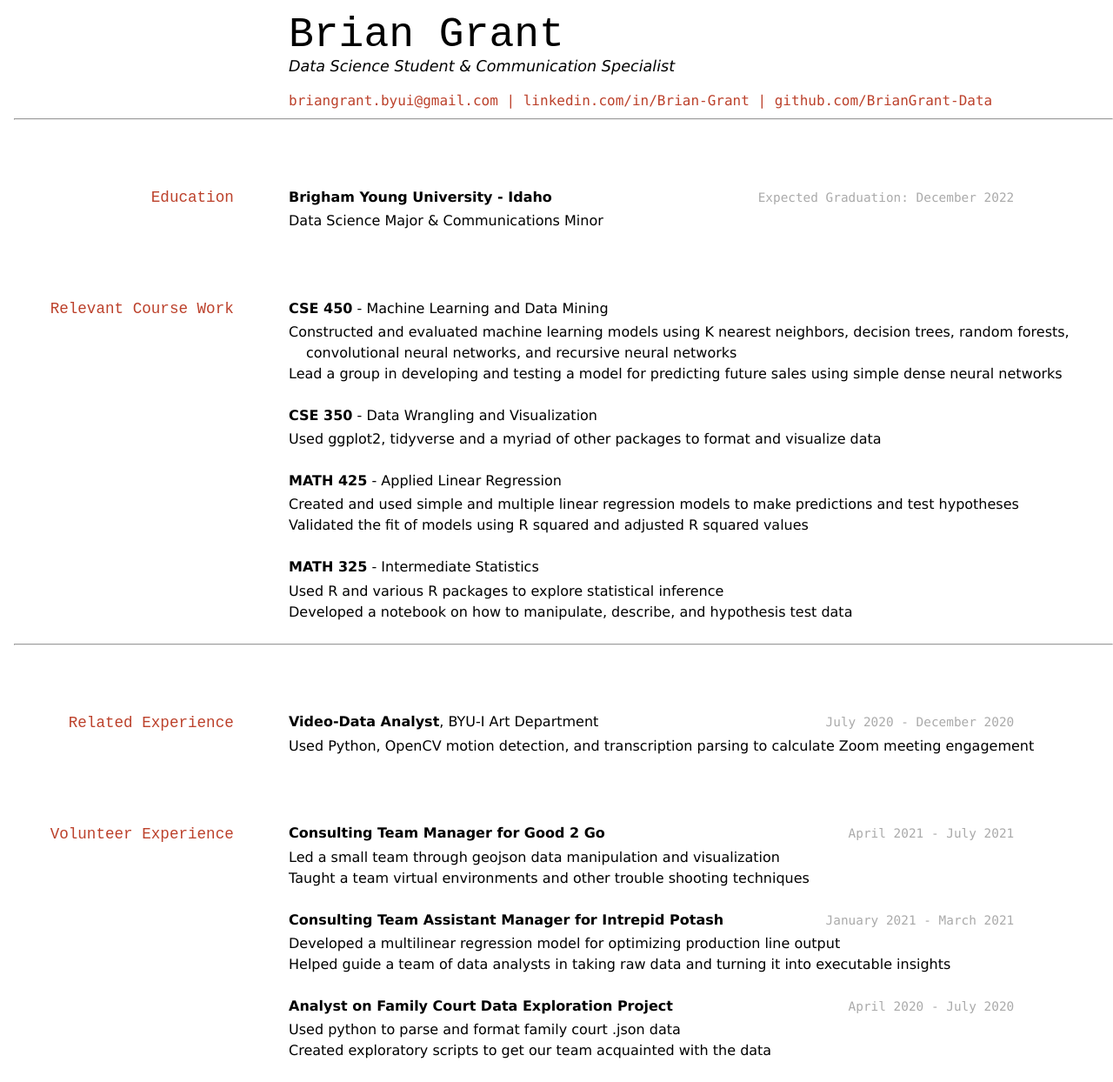
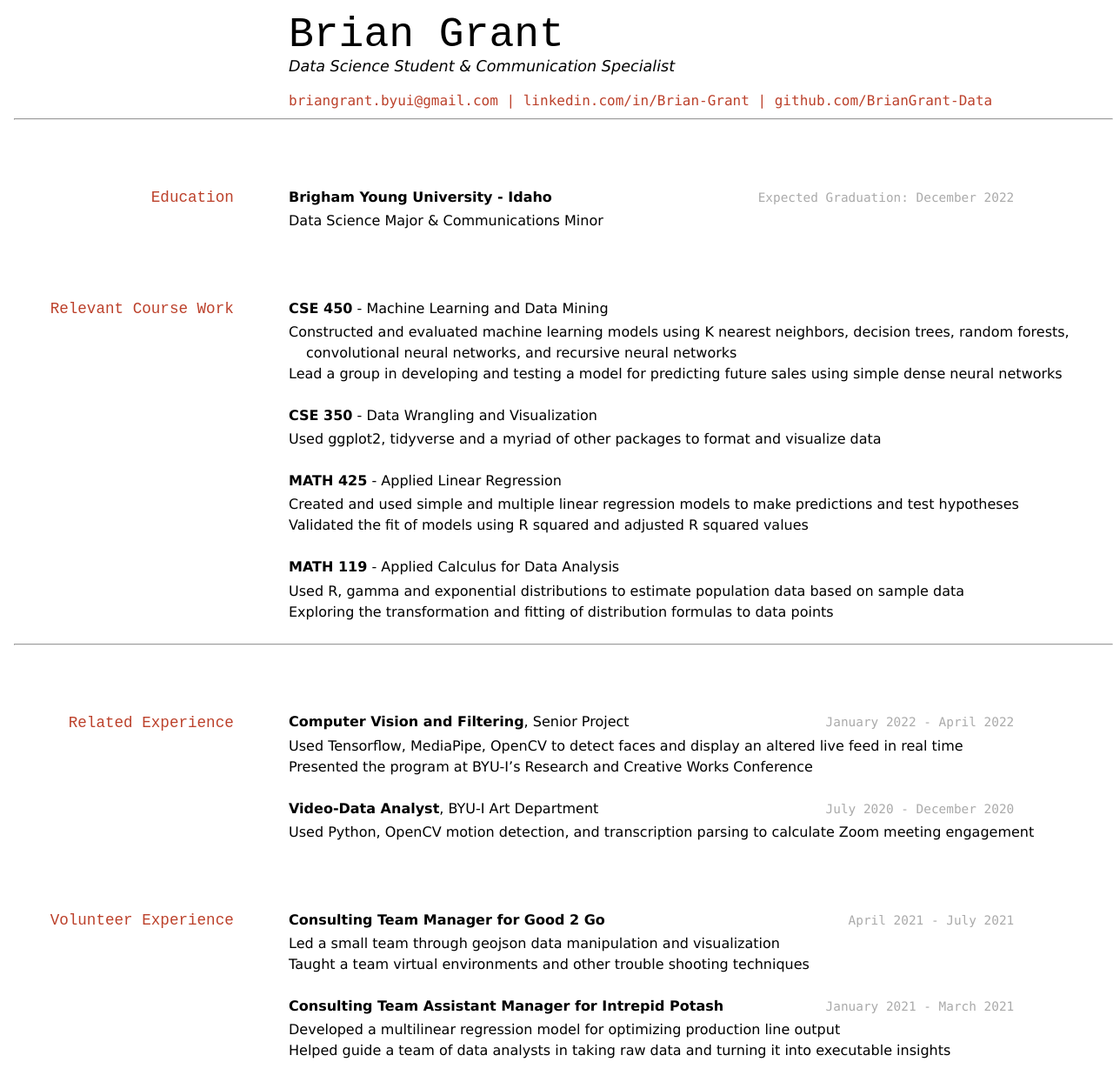
Before and after one commit to BrianGrant-Data/Resume, a Jekyll site: the page built from docs/index.md, in a window 1280 px wide. Shown: the whole page at 87% size. Built offline with Jekyll 4.4.1, drawn with Linux system fonts in a browser that asks for light colours.

Commit message:
Update index.md
Relevant Course Work and Related Experience has been updated.

```diff
--- a/docs/index.md
+++ b/docs/index.md
@@ -35,19 +35,23 @@ __MATH 425__ - Applied Linear Regression
 - Created and used simple and multiple linear regression models to make predictions and test hypotheses
 - Validated the fit of models using R squared and adjusted R squared values
 
-__MATH 325__ - Intermediate Statistics
-- Used R and various R packages to explore statistical inference
-- Developed a notebook on how to manipulate, describe, and hypothesis test data
+__MATH 119__ - Applied Calculus for Data Analysis
+- Used R, gamma and exponential distributions to estimate population data based on sample data
+- Exploring the transformation and fitting of distribution formulas to data points
 
 
 ---
 
 
 ## Related Experience
+`January 2022 - April 2022`
+__Computer Vision and Filtering__, Senior Project
+- Used Tensorflow, MediaPipe, OpenCV to detect faces and display an altered live feed in real time
+- Presented the program at BYU-I's Research and Creative Works Conference
+
 `July 2020 -  December 2020`
 __Video-Data Analyst__, BYU-I Art Department
 - Used Python, OpenCV motion detection, and transcription parsing to calculate Zoom meeting engagement
-
 
 ## Volunteer Experience
 `April 2021 - July 2021`
@@ -59,8 +63,3 @@ __Consulting Team Manager for Good 2 Go__
 __Consulting Team Assistant Manager for Intrepid Potash__
 - Developed a multilinear regression model for optimizing production line output
 - Helped guide a team of data analysts in taking raw data and turning it into executable insights
-
-`April 2020 - July 2020`
-__Analyst on Family Court Data Exploration Project__
-- Used python to parse and format family court .json data
-- Created exploratory scripts to get our team acquainted with the data
```
